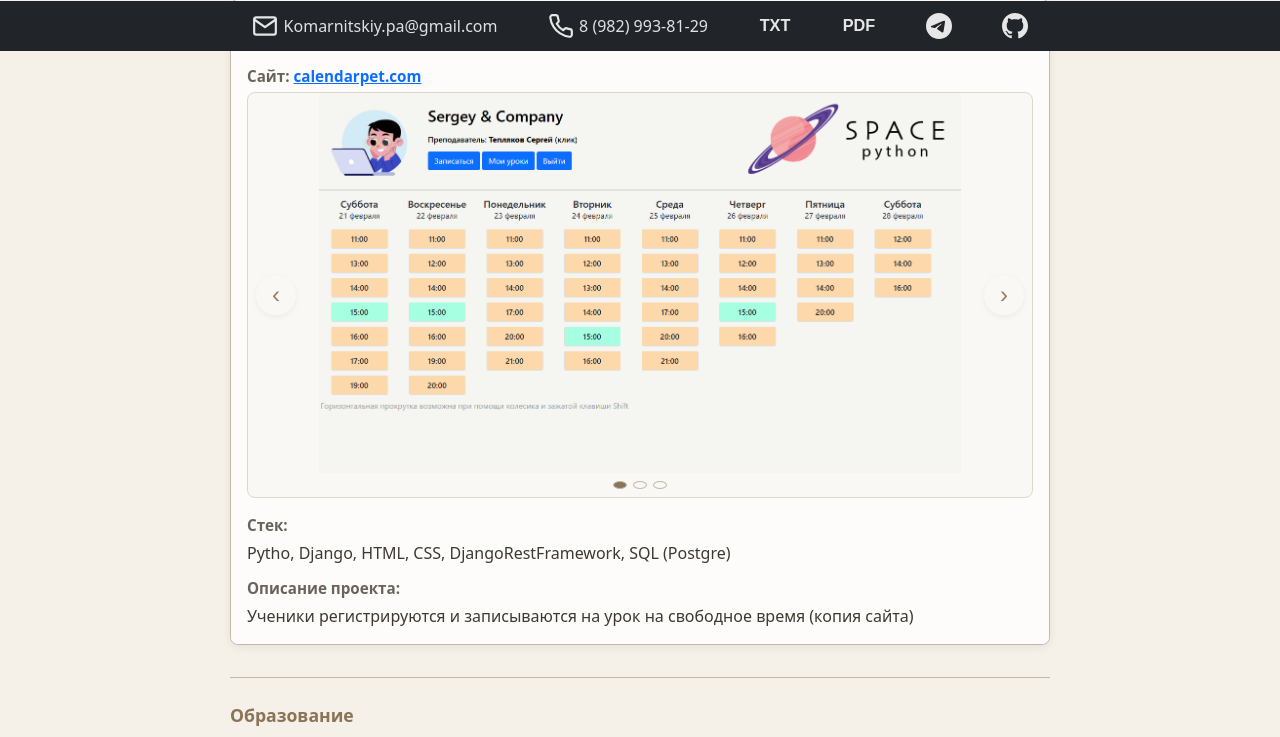
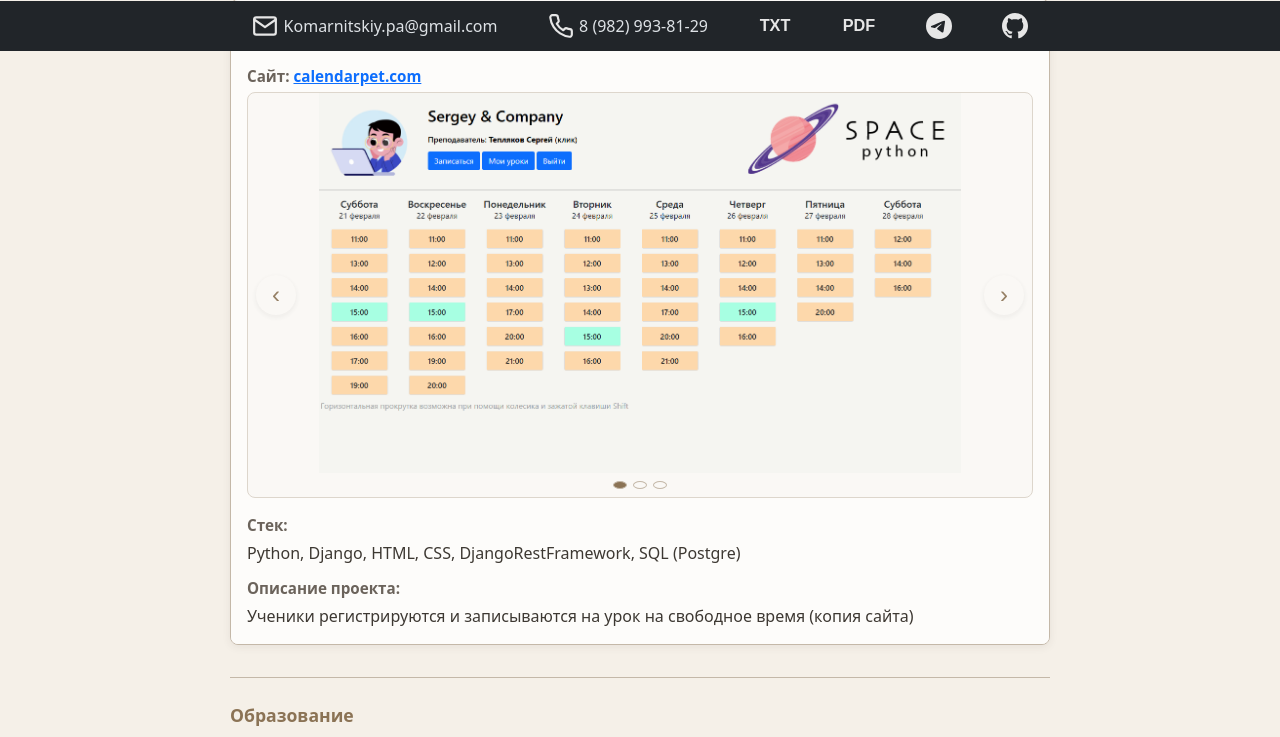
Before and after one commit to EngineerPaul/Summary2, a Django app: page / in a window 1280 px wide, after a click that opens the changed part. Shown: the part 749-1486 px from the top of the page. Run offline with Django 5.2, Linux system fonts and the light colour scheme; parts of the project's set-up code (start-up, migrations or seed data) failed here and were passed over.

Commit message:
Bugs are fixed: pythoN and image cutting

```diff
--- a/summary/app/templates/app/resume.html
+++ b/summary/app/templates/app/resume.html
@@ -115,7 +115,7 @@
                             <div class="carousel-dots"></div>
                         </div>
                         <h3 class="project-subheading">Стек:</h3>
-                        <p class="project-stack">Pytho, Django, HTML, CSS, DjangoRestFramework, SQL (Postgre)</p>
+                        <p class="project-stack">Python, Django, HTML, CSS, DjangoRestFramework, SQL (Postgre)</p>
                         <h3 class="project-subheading">Описание проекта:</h3>
                         <p class="project-desc">Ученики регистрируются и записываются на урок на свободное время (копия сайта)</p>
                     </div>
```
Also changed, not shown: summary/app/static/app/img/achievements/best-specialist.jpg.
